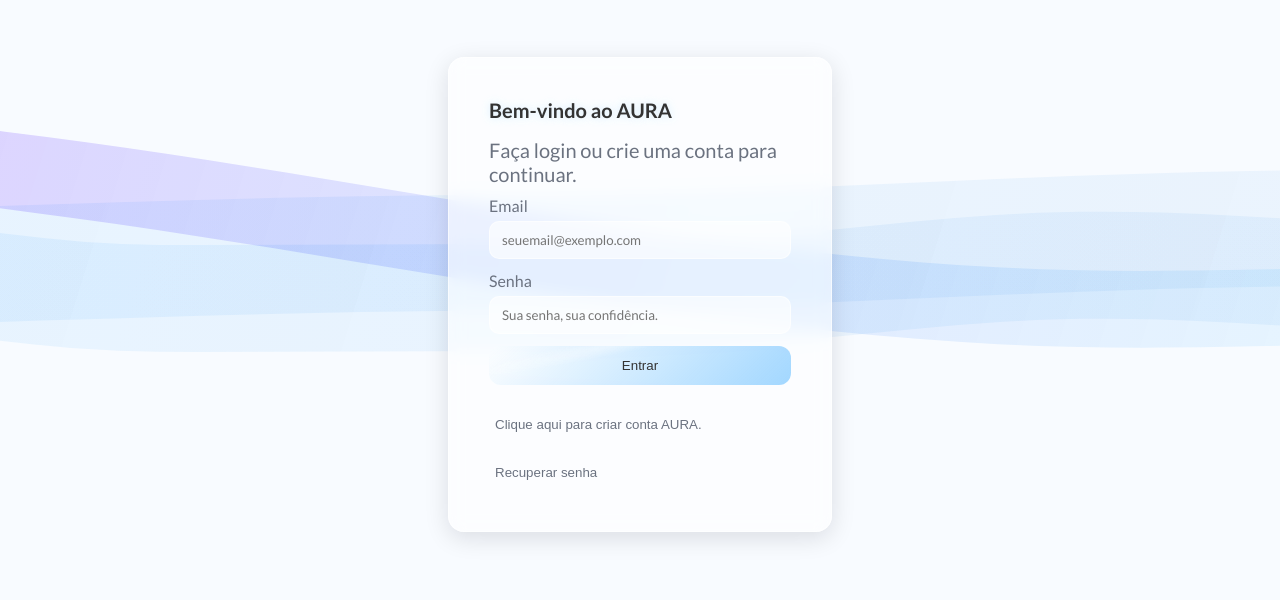
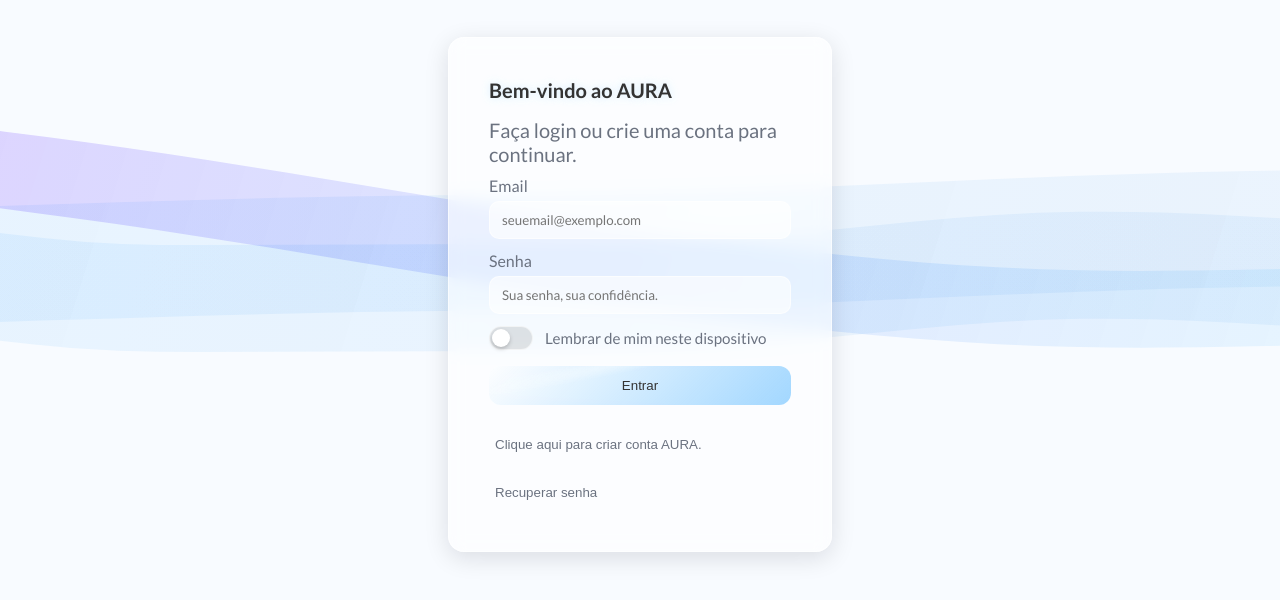
Before and after one commit to Shiver3d/AURA, a Vue app: page /login in a window 1280 px wide. Shown: the part 106-706 px from the top of the page. Built offline with nearby package versions, Linux system fonts and the light colour scheme; no server answers.

Commit message:
implementei a funcionalidade de logout do usuário com limpeza localStorage e tratamento de erros, adicionei proteção de rota para garantir que apenas usuários autenticados possam acessar rotas protegidas

```diff
--- a/src/composables/useAuth.js
+++ b/src/composables/useAuth.js
@@ -83,7 +83,7 @@
     }
   }
 
-  // Novo: Método para atualizar e-mail ou senha
+  // Método para atualizar e-mail ou senha
   const updateCredentials = async (newEmail, newPassword) => {
     loading.value = true
     error.value = null
--- a/src/routes/LoginView.vue
+++ b/src/routes/LoginView.vue
@@ -19,7 +19,11 @@
       <form @submit.prevent="submit">
         <label class="field" v-if="isSignup">
           <span>Nome</span>
-          <input v-model="name" placeholder="Seu nome, como será visto e chamado." />
+          <input
+            v-model="name"
+            placeholder="Seu nome, como será visto e chamado."
+            @input="sanitizeName"
+          />
         </label>
         <label class="field">
           <span>Email</span>
@@ -39,6 +43,15 @@
             placeholder="Sua senha, sua confidência."
           />
         </label>
+
+        <label class="remember-label" v-if="!isSignup">
+          <div class="toggle-wrapper">
+            <input type="checkbox" v-model="rememberMe" />
+            <div class="toggle-switch"></div>
+          </div>
+          <span>Lembrar de mim neste dispositivo</span>
+        </label>
+
         <div class="actions">
           <button class="btn" type="submit" :disabled="loading">
             {{ isSignup ? "Criar conta" : "Entrar" }}
@@ -102,6 +115,7 @@
 const password = ref("");
 const isSignup = ref(false);
 const loading = ref(false);
+const rememberMe = ref(false);
 
 const showPopup = ref(false);
 const popupMessage = ref("");
@@ -111,6 +125,16 @@
 
 const router = useRouter();
 const { signIn, signUp, getCurrentUser } = useAuth();
+
+// Carregar credenciais salvas ao montar o componente
+if (typeof window !== 'undefined') {
+  const savedCreds = JSON.parse(localStorage.getItem('skin_saved_credentials') || 'null');
+  if (savedCreds) {
+    email.value = savedCreds.email;
+    password.value = savedCreds.password;
+    rememberMe.value = true;
+  }
+}
 
 function toggleMode() {
   isSignup.value = !isSignup.value;
@@ -127,6 +151,11 @@
 
 function closePopup() {
   showPopup.value = false;
+}
+
+function sanitizeName() {
+  // Remove números e caracteres especiais, mantém apenas letras, espaços e acentos
+  name.value = name.value.replace(/[0-9!@#$%^&*(),.?":{}|<>/\\]/g, '');
 }
 
 function validatePassword(pw) {
@@ -178,6 +207,17 @@
     } else {
       await signIn(email.value, password.value);
       toast.success("Login efetuado com sucesso!");
+
+      // Salvar credenciais se "lembrar de mim" estiver ativado
+      if (rememberMe.value) {
+        localStorage.setItem('skin_saved_credentials', JSON.stringify({
+          email: email.value,
+          password: password.value
+        }));
+      } else {
+        // Remover credenciais salvas se desmarcado
+        localStorage.removeItem('skin_saved_credentials');
+      }
 
       // carrega perfil persistente por email (se existir)
       const profilesRaw = localStorage.getItem("skin_profiles") || "{}";
@@ -248,6 +288,70 @@
   border-color: var(--accent-solid);
   box-shadow: 0 0 12px var(--accent-solid);
 }
+
+/* Remember Me Checkbox */
+.remember-label {
+  display: flex;
+  justify-content: flex-start;
+  align-items: center;
+  gap: 12px;
+  margin: 12px 0 16px;
+  cursor: pointer;
+  font-size: 0.95rem;
+  color: var(--muted);
+  transition: color 0.3s;
+}
+
+.remember-label:hover {
+  color: var(--text);
+}
+
+.toggle-wrapper {
+  position: relative;
+  width: 44px;
+  height: 24px;
+
+  input {
+    opacity: 0;
+    width: 0;
+    height: 0;
+  }
+
+  .toggle-switch {
+    position: absolute;
+    cursor: pointer;
+    top: 0;
+    left: 0;
+    right: 0;
+    bottom: 0;
+    background-color: rgba(0,0,0,0.1);
+    border-radius: 34px;
+    transition: .4s;
+    border: 1px solid var(--glass-border);
+  }
+
+  .toggle-switch:before {
+    position: absolute;
+    content: "";
+    height: 18px;
+    width: 18px;
+    left: 2px;
+    bottom: 2px;
+    background-color: white;
+    border-radius: 50%;
+    transition: .4s;
+    box-shadow: 0 2px 4px rgba(0,0,0,0.2);
+  }
+
+  input:checked + .toggle-switch {
+    background: var(--accent-solid);
+  }
+
+  input:checked + .toggle-switch:before {
+    transform: translateX(20px);
+  }
+}
+
 .actions {
   display: flex;
   justify-content: flex-end;
--- a/src/routes/UserView.vue
+++ b/src/routes/UserView.vue
@@ -509,8 +509,25 @@
 };
 
 async function handleLogout() {
-  await signOut();
-  router.push("/login");
+  try {
+    // Fazer logout no Supabase
+    await signOut();
+
+    // Remover credenciais salvas do localStorage (limpar "lembrar de mim")
+    localStorage.removeItem('skin_saved_credentials');
+
+    // Limpar dados de perfil
+    localStorage.removeItem('skin_user');
+
+    // Redirecionar para login
+    router.push("/login");
+  } catch (err) {
+    console.error('Erro ao fazer logout:', err);
+    // Mesmo com erro, limpa localStorage e redireciona
+    localStorage.removeItem('skin_saved_credentials');
+    localStorage.removeItem('skin_user');
+    router.push("/login");
+  }
 }
 
 function openLogoutModal() { showLogoutModal.value = true; }
--- a/src/services/api.js
+++ b/src/services/api.js
@@ -19,7 +19,7 @@
         config.headers.Authorization = `Bearer ${session.access_token}`
       }
     } catch (error) {
-      console.error('Error getting auth session:', error)
+      console.error('Erro ao obter sessão de autenticação:', error)
     }
     return config
   },
@@ -32,7 +32,7 @@
   (error) => {
     if (error.response?.status === 401) {
       // Token expirado ou não autenticado
-      console.warn('Unauthorized - redirecting to login')
+      console.warn('Não autorizado - redirecionando para login')
     }
     return Promise.reject(error)
   }
```
Also changed, not shown: src/routes/index.js (+5 -3 lines).
